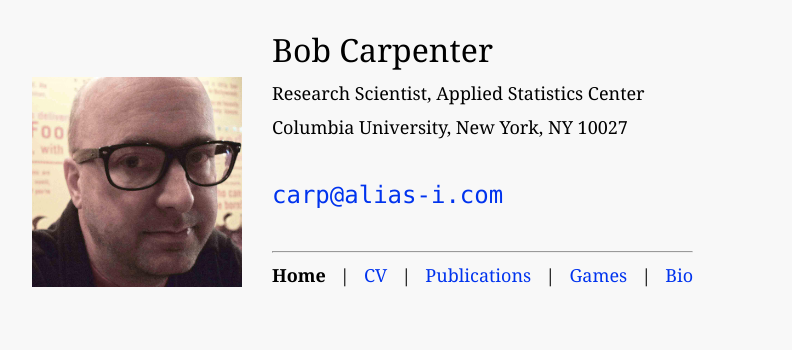
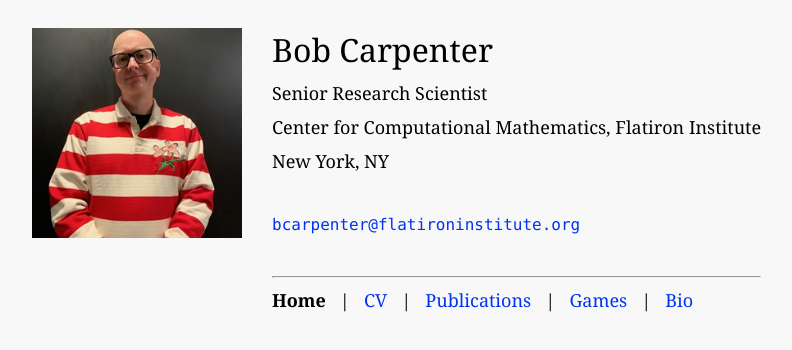
Before and after one commit to bob-carpenter/bob-carpenter.github.io.old, a plain HTML site: page index.html in a window 1280 px wide. Shown: the top 350 px of the page, without its empty margins (20-812 px from the left). Drawn offline with Linux system fonts and the light colour scheme.

Commit message:
move to flatiron

```diff
--- a/index.html
+++ b/index.html
@@ -28,34 +28,37 @@ body {
 <TABLE border=0 cellpadding=20 cellspacing=10>
   <TBODY>
   <TR>
-    <TD valign=bottom>
+    <TD valign=top>
       <TABLE BORDER=0>
         <TBODY>
         <TR>
-          <TD align=left valign=bottom>
+          <TD align=left valign=top>
             <IMG
             alt="Bob Carpenter" border=0 height=210
-            src="bob_2012_80kb.jpg" width=210>
+            src="bob-photo.png" width=210>
       </TD></TR></TBODY></TABLE>
     </TD>
-    <TD valign=bottom>
+    <TD valign=top>
       <TABLE>
         <TBODY>
         <TR>
           <TD vAlign=top><FONT size=+3>Bob Carpenter</FONT> </TD>
         </TR>
         <TR>
-          <TD><font size=+1>Research Scientist, Applied Statistics Center</font></TD>
+          <TD><font size=+1>Senior Research Scientist</font></TD>
         </TR>
         <TR>
-          <TD><font size=+1>Columbia University, New York, NY 10027</font>
+          <TD><font size=+1>Center for Computational Mathematics, Flatiron Institute</font></TD>
+        </TR>
+        <TR>
+          <TD><font size=+1>New York, NY</font>
         </TD></TR>
         <TR>
           <TD>&nbsp;</TD>
         </TR>
         <TR>
           <TD align=left vAlign=bottom><A
-            href="mailto:carp@alias-i.com"><font size=+2><tt>carp@alias-i.com</tt></font></A>
+            href="mailto:bcarpenter@flatironinstitute.org"><tt>bcarpenter@flatironinstitute.org</tt></A>
           </TD>
         </TR>
         <TR>
```
Also changed, not shown: bob-photo.png (added).
